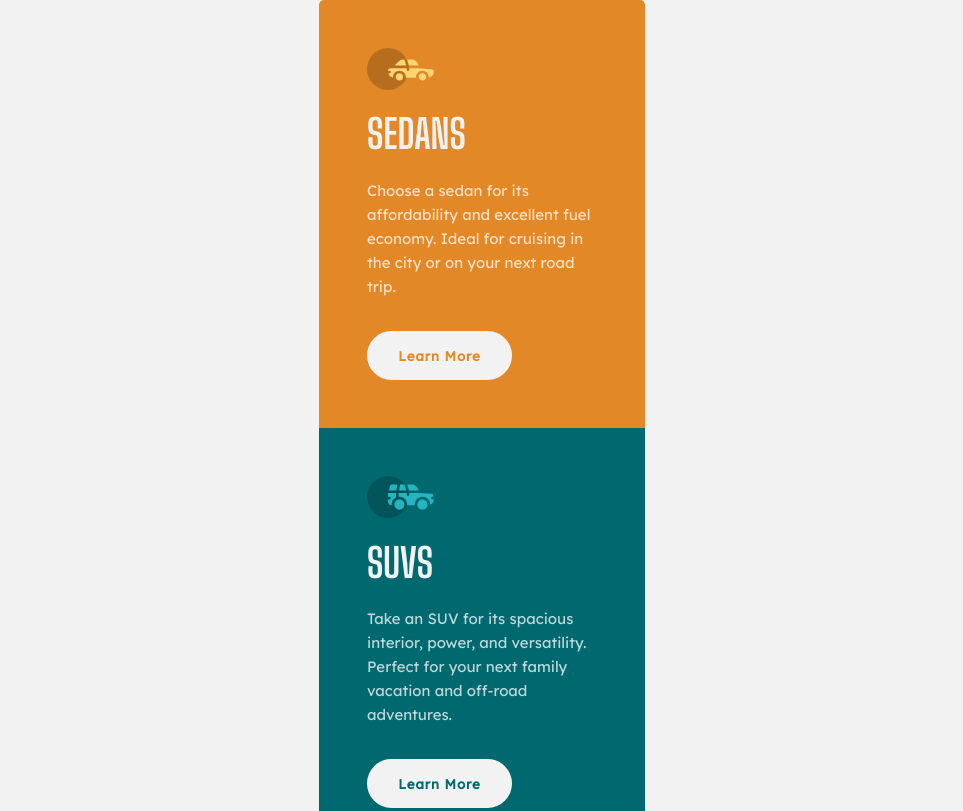
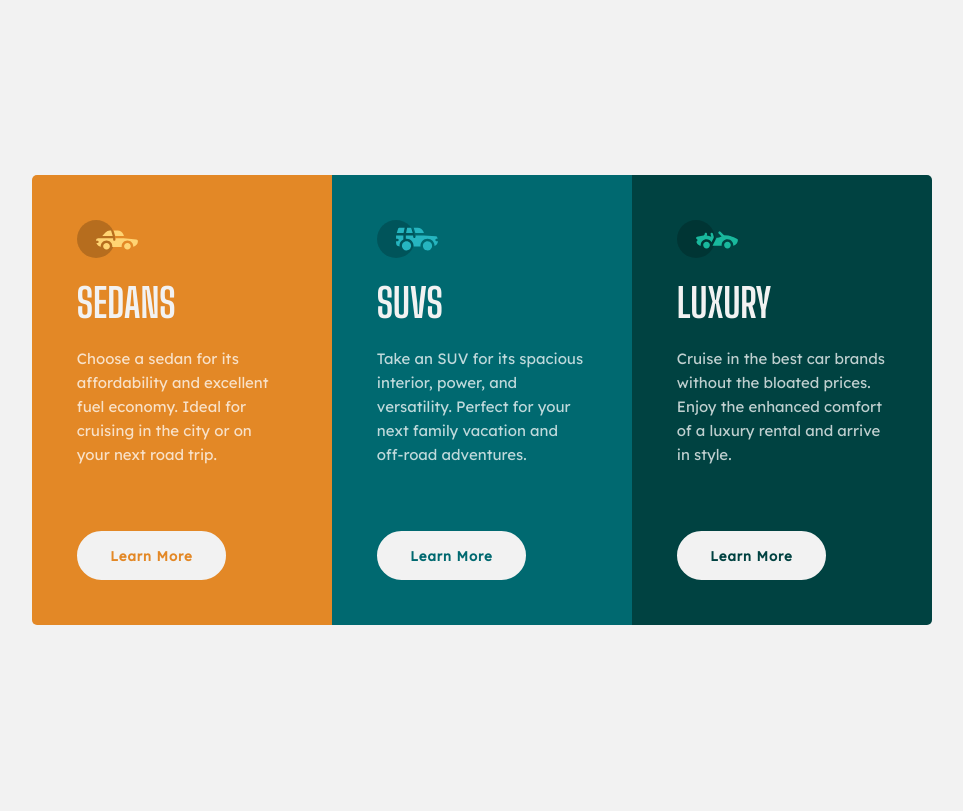
Before and after one commit to taavi80/3-column-preview-card-component, a plain HTML site: page index.html in a window 1536 px wide. Shown: the top 811 px of the page, without its empty margins (286-1249 px from the left). Drawn offline with Linux system fonts and the light colour scheme.

Commit message:
desktop design

```diff
--- a/css/style.css
+++ b/css/style.css
@@ -75,7 +75,8 @@ button:hover {
   color: var(--Very-light-gray);
 }
 
-.sedans {
+.sedans,
+.sedans button:hover {
   background-color: var(--Bright-orange);
 }
 
@@ -83,11 +84,8 @@ button:hover {
   color: var(--Bright-orange);
 }
 
-.sedans button:hover {
-  background-color: var(--Bright-orange);
-}
-
-.suvs {
+.suvs,
+.suvs button:hover {
   background-color: var(--Dark-cyan);
 }
 
@@ -95,11 +93,8 @@ button:hover {
   color: var(--Dark-cyan);
 }
 
-.suvs button:hover {
-  background-color: var(--Dark-cyan);
-}
-
-.luxury {
+.luxury,
+.luxury button:hover {
   background-color: var(--Very-dark-cyan);
 }
 
@@ -107,6 +102,18 @@ button:hover {
   color: var(--Very-dark-cyan);
 }
 
-.luxury button:hover {
-  background-color: var(--Very-dark-cyan);
+@media (min-width: 1440px) {
+  main {
+    max-width: 900px;
+    display: flex;
+  }
+  .card {
+    padding: 2.8rem;
+  }
+  p {
+    margin-bottom: 4rem;
+  }
+  button {
+    width: 71%;
+  }
 }
```
